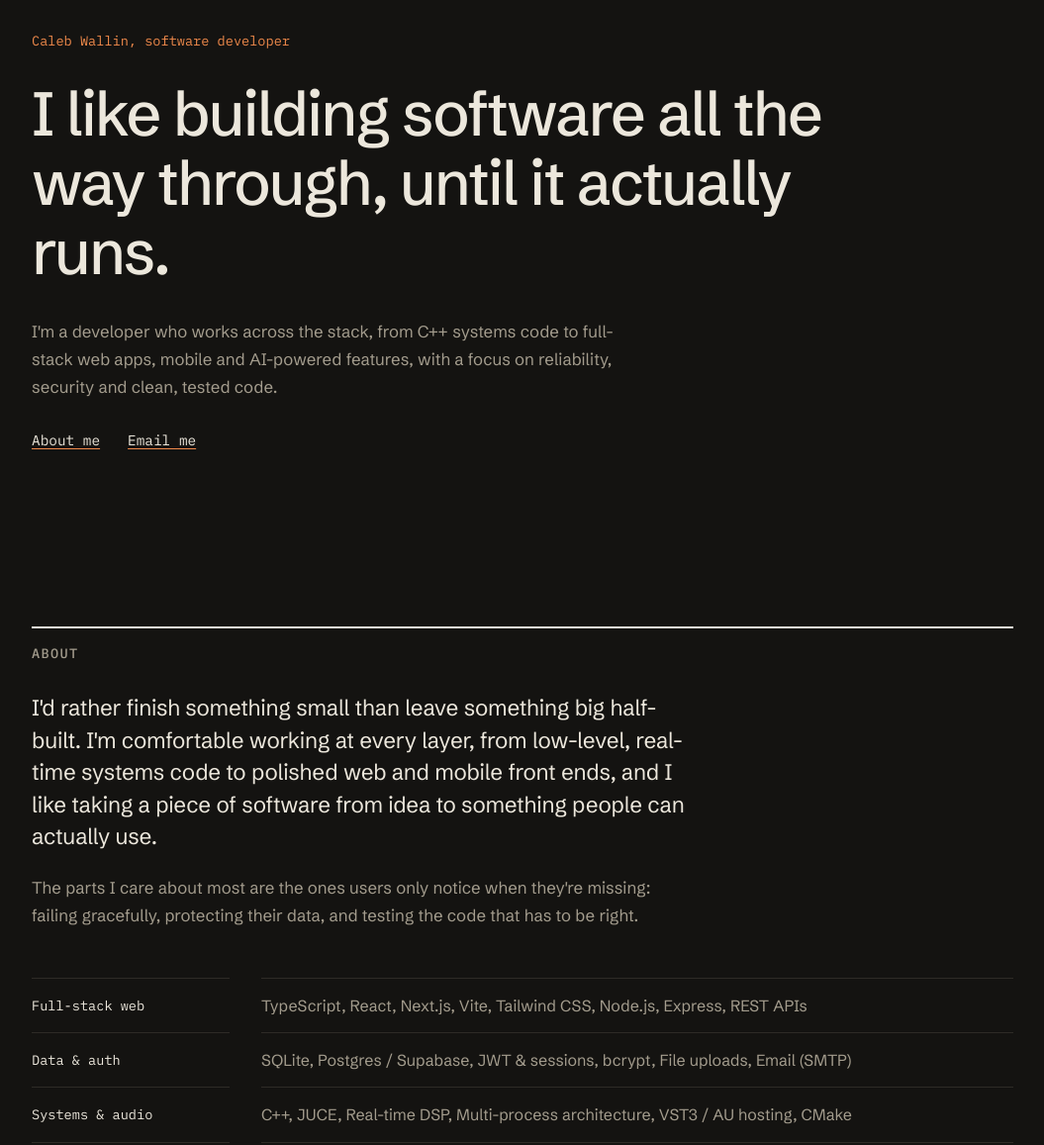
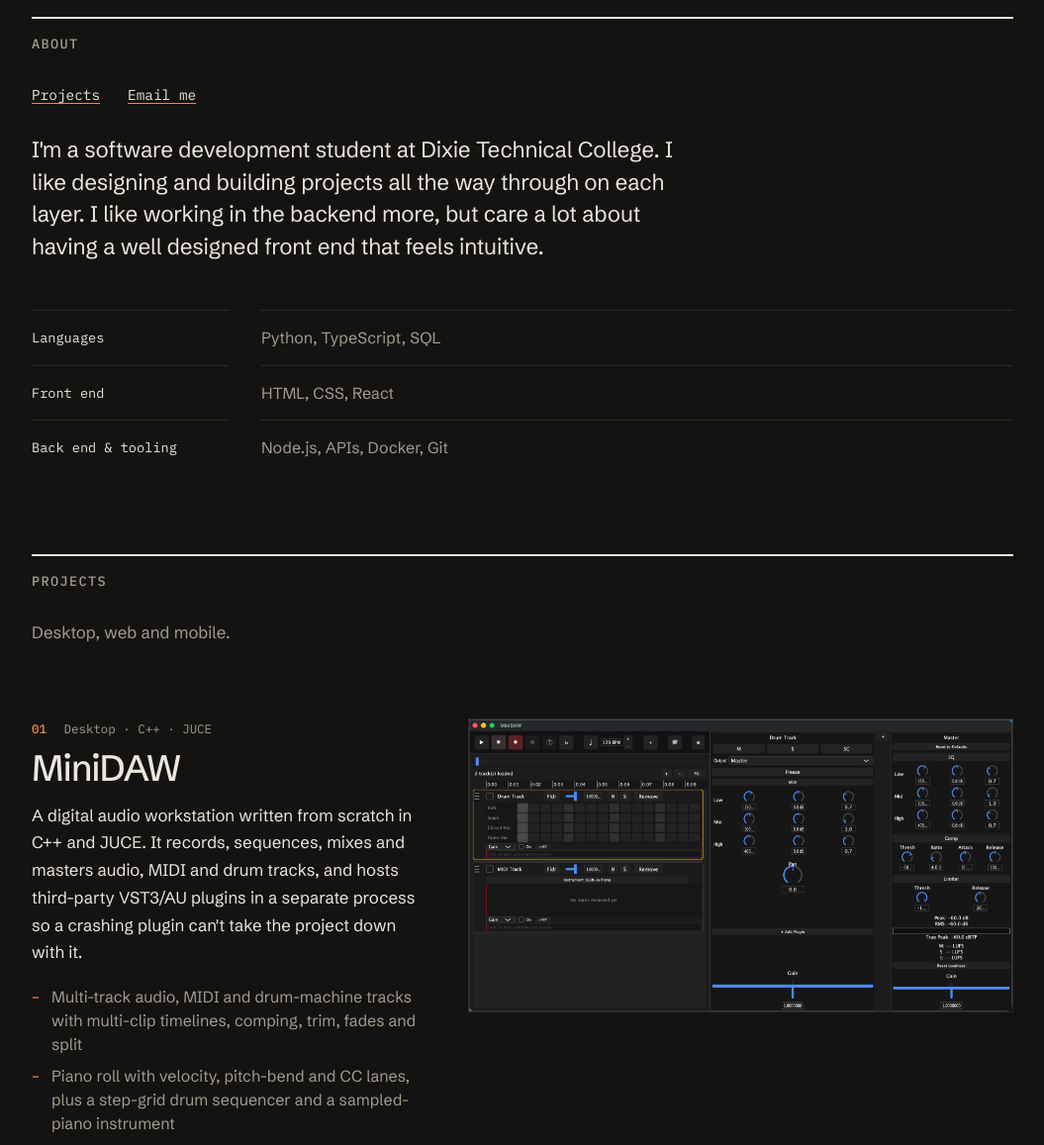
Before and after one commit to cjwallin5-tech/portfolio, a plain HTML site: page index.html in a window 1280 px wide. Shown: the part 160-1317 px from the top of the page at 99% size, without its empty margins (112-1167 px from the left). Drawn offline with Linux system fonts and the light colour scheme.

Commit message:
Edit About Me

```diff
--- a/index.html
+++ b/index.html
@@ -9,13 +9,13 @@
 <link rel="preconnect" href="https://fonts.googleapis.com">
 <link rel="preconnect" href="https://fonts.gstatic.com" crossorigin>
 <link href="https://fonts.googleapis.com/css2?family=IBM+Plex+Mono:wght@400;500&family=Schibsted+Grotesk:wght@400;500;600&display=swap" rel="stylesheet">
-<link rel="stylesheet" href="styles.css?v=2">
+<link rel="stylesheet" href="styles.css?v=4">
 </head>
 <body>
 
 <header class="site-header">
   <div class="wrap header-inner">
-    <a href="#top" class="brand">Caleb Wallin</a>
+    <a href="#about" class="brand">Caleb Wallin</a>
     <nav class="nav">
       <a href="#about">About</a>
       <a href="#projects">Projects</a>
@@ -25,38 +25,21 @@
 </header>
 
 <main>
-  <section id="top" class="hero">
+  <section id="about" class="about about-first">
     <div class="wrap">
-      <p class="eyebrow">Caleb Wallin, software developer</p>
-      <h1>I like building software all the way through, until it actually runs.</h1>
-      <p class="hero-sub">I'm a developer who works across the stack, from C++ systems code to full-stack web apps,
-        mobile and AI-powered features, with a focus on reliability, security and clean, tested code.</p>
-      <p class="hero-links"><a href="#about">About me</a> <a href="#contact">Email me</a></p>
-    </div>
-  </section>
-
-  <section id="about" class="about">
-    <div class="wrap">
-      <h2>About</h2>
-      <p class="about-lead">I'd rather finish something small than leave something big half-built. I'm comfortable working at
-        every layer, from low-level, real-time systems code to polished web and mobile front ends, and I like taking
-        a piece of software from idea to something people can actually use.</p>
-      <p>The parts I care about most are the ones users only notice when they're missing: failing gracefully,
-        protecting their data, and testing the code that has to be right.</p>
+      <h1>About</h1>
+      <p class="hero-links"><a href="#projects">Projects</a> <a href="#contact">Email me</a></p>
+      <p class="about-lead">I'm a software development student at Dixie Technical College.
+            I like designing and building projects all the way through on each layer. I like working
+            in the backend more, but care a lot about having a well designed front end that feels intuitive.</p>
 
       <dl class="skills">
-        <dt>Full-stack web</dt>
-        <dd>TypeScript, React, Next.js, Vite, Tailwind CSS, Node.js, Express, REST APIs</dd>
-        <dt>Data &amp; auth</dt>
-        <dd>SQLite, Postgres / Supabase, JWT &amp; sessions, bcrypt, File uploads, Email (SMTP)</dd>
-        <dt>Systems &amp; audio</dt>
-        <dd>C++, JUCE, Real-time DSP, Multi-process architecture, VST3 / AU hosting, CMake</dd>
-        <dt>AI integration</dt>
-        <dd>Claude API, Vercel AI SDK, Schema-validated output (Zod), Grounded generation, Human-in-the-loop design</dd>
-        <dt>Mobile &amp; product</dt>
-        <dd>Capacitor (iOS / Android), PWA, Local notifications, Gamification, Accessibility-minded UX</dd>
-        <dt>Quality &amp; shipping</dt>
-        <dd>Vitest, Playwright, JUCE unit tests, SSRF-safe fetching, Railway deployment, Git</dd>
+        <dt>Languages</dt>
+        <dd>Python, TypeScript, SQL</dd>
+        <dt>Front end</dt>
+        <dd>HTML, CSS, React</dd>
+        <dt>Back end &amp; tooling</dt>
+        <dd>Node.js, APIs, Docker, Git</dd>
       </dl>
     </div>
   </section>
--- a/styles.css
+++ b/styles.css
@@ -84,7 +84,7 @@
 
 .about, .projects, .contact { padding: 80px 0 0; }
 
-.about h2, .projects h2, .contact h2 {
+.about h1, .about h2, .projects h2, .contact h2 {
   font-family: var(--mono);
   font-size: 0.85rem;
   font-weight: 500;
@@ -203,3 +203,7 @@
 @media (prefers-reduced-motion: reduce) {
   html { scroll-behavior: auto; }
 }
+
+.about.about-first { padding-top: 96px; }
+@media (max-width: 720px) { .about.about-first { padding-top: 56px; } }
+.about .hero-links { color: var(--ink); margin-bottom: 28px; }
```
